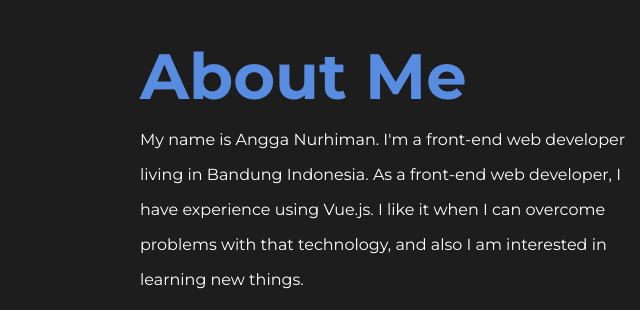
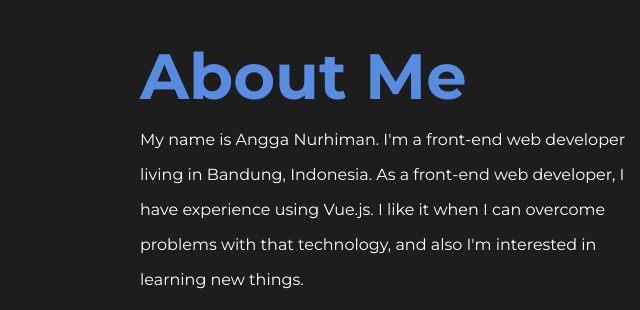
Before and after one commit to Nurhiman20/nurhiman20.github.io, a plain HTML site: page index.html in a window 1280 px wide. Shown: the part 960-1270 px from the top of the page, 640-1280 px from the left. Drawn offline with nearby package versions, Linux system fonts and the light colour scheme.

Commit message:
:hammer: Fix typo

```diff
--- a/index.html
+++ b/index.html
@@ -107,7 +107,7 @@
                       <p class="text-large text-blue">About Me</p>
                     </div>
                     <div>
-                      <p class="line-height-small">My name is Angga Nurhiman. I'm a front-end web developer living in Bandung Indonesia. As a front-end web developer, I have experience using Vue.js. I like it when I can overcome problems with that technology, and also I am interested in learning new things.</p>
+                      <p class="line-height-small">My name is Angga Nurhiman. I'm a front-end web developer living in Bandung, Indonesia. As a front-end web developer, I have experience using Vue.js. I like it when I can overcome problems with that technology, and also I'm interested in learning new things.</p>
                       <p class="line-height-small">Besides working on the code, I also like to play soccer or futsal. This activity keeps my body fit and makes my mind more relaxed.</p>
                     </div>
                   </div>
```
